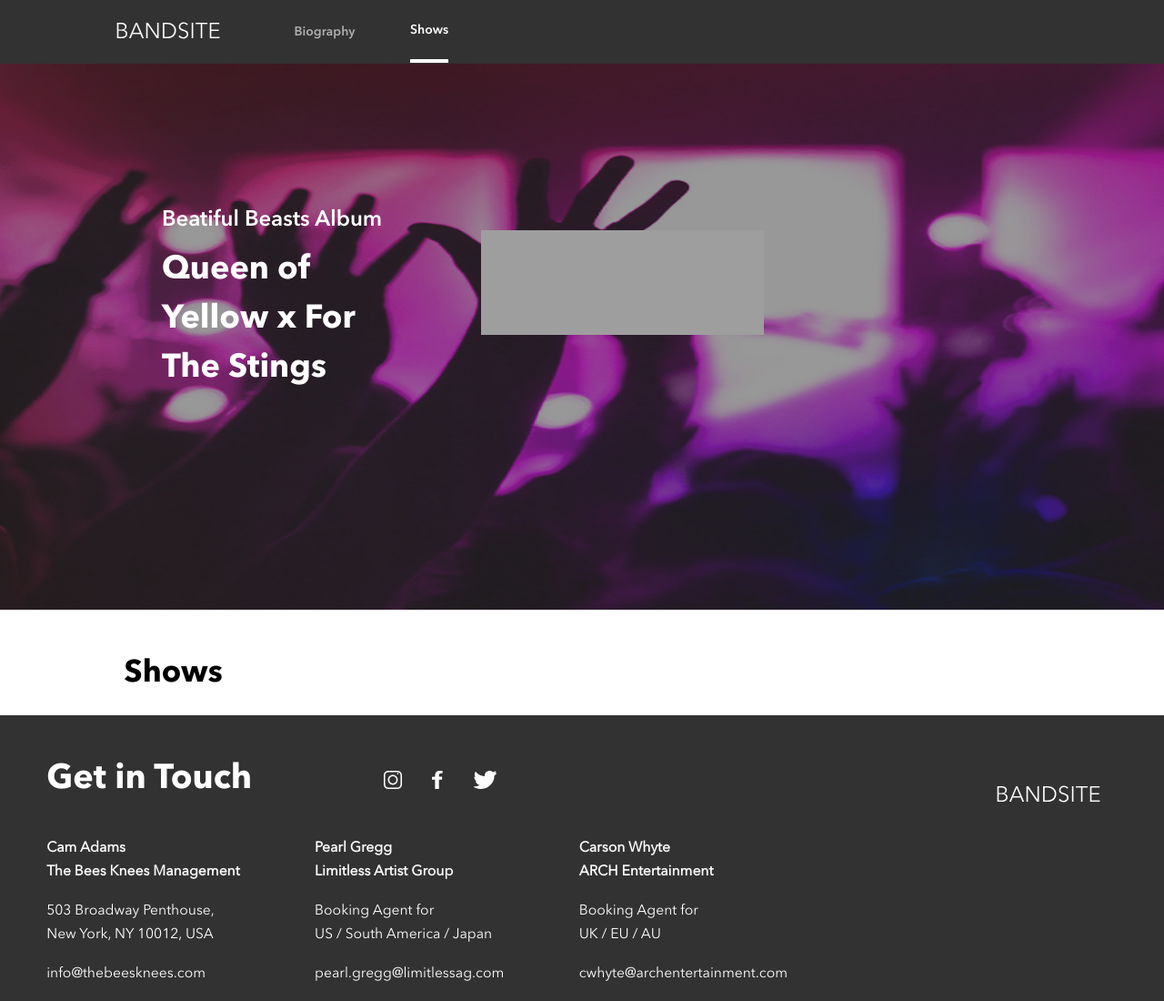
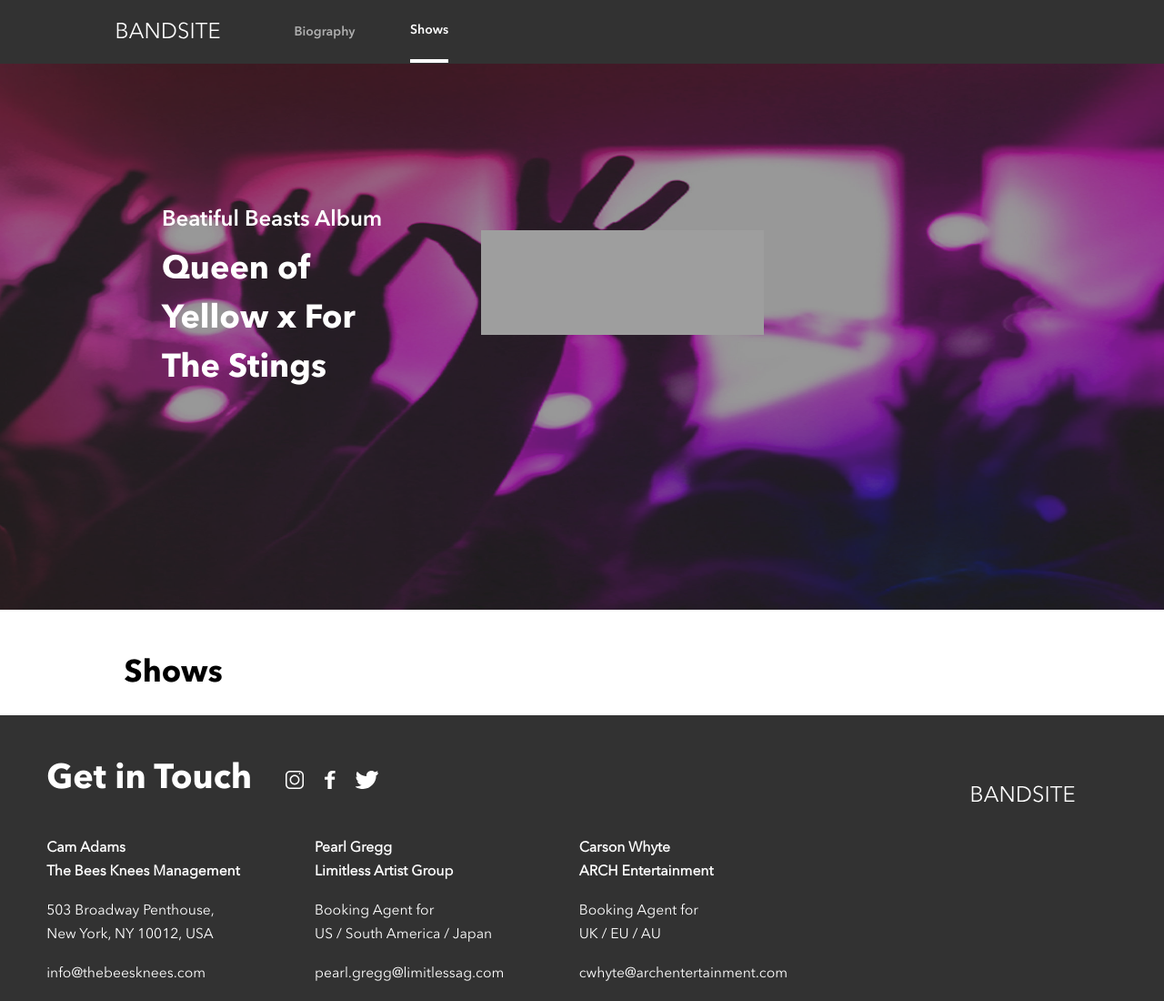
Before and after one commit to lpkathe/Bandsite, a plain HTML site: page sprint-three/pages/shows.html in a window 1280 px wide. Shown: the top 1100 px of the page at 91% size. Drawn offline with nearby package versions, Linux system fonts and the light colour scheme; no server answers; grey boxes are pictures that could not be loaded.

Commit message:
bio desktop

```diff
--- a/sprint-three/styles/bio.scss
+++ b/sprint-three/styles/bio.scss
@@ -504,7 +504,7 @@ article {
             }
 
             &__button {
-                margin: 0;
+                margin: 1em 0;
                 height: 3em;
                 width: 11em;
             }
@@ -522,7 +522,7 @@ article {
             margin-top: 6em;
         }
 
-        &__comment {
+        &__comments {
             &__container {
                 width: 53em;
                 margin-bottom: 2%;
--- a/sprint-three/styles/partials/_global.scss
+++ b/sprint-three/styles/partials/_global.scss
@@ -229,7 +229,15 @@
       padding: 4% 4% 2% 4%;
 
       &__icons {
-        margin: 0 0 0 15%;
+        width: 28%;
+      }
+
+      &__social-network {
+        width: 31%;
+      }
+
+      &__logo {
+        right: 7em;
       }
     }
   }
```
Also changed, not shown: sprint-three/styles/bio.css, sprint-three/styles/shows.css.
